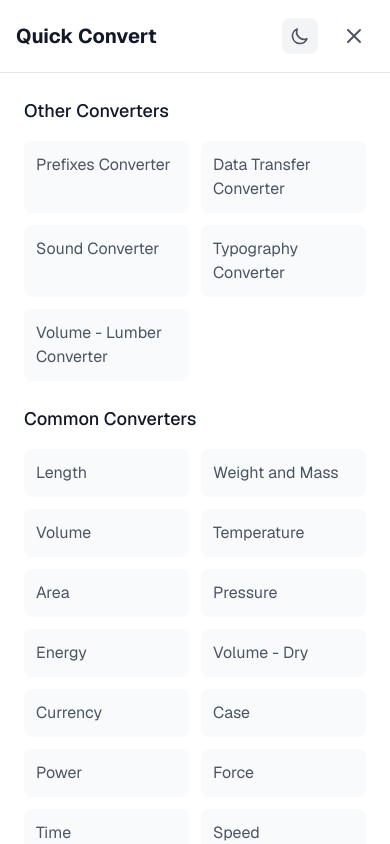
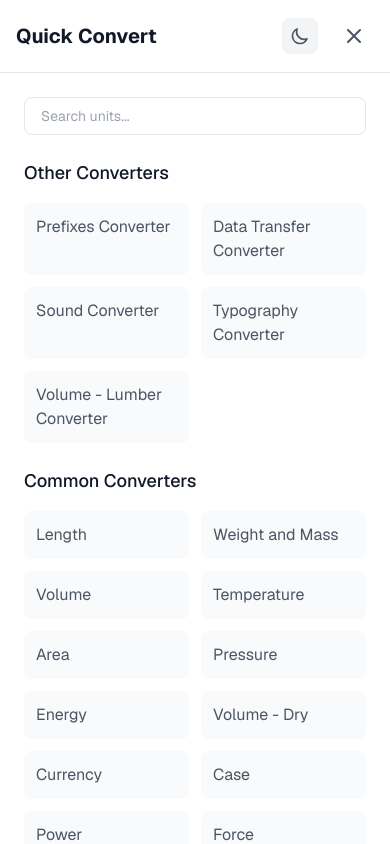
Before and after one commit to groschi24/QuickConvert, a Next.js app: page / in a window 390 px wide. Both pictures are taken after a click on the button 354 px from the left and 36 px from the top of the page. Shown: the top 844 px of the page. Built offline with nearby package versions, Linux system fonts and the light colour scheme.

Commit message:
add search to mobile

```diff
--- a/src/components/TopBar.tsx
+++ b/src/components/TopBar.tsx
@@ -55,6 +55,9 @@ export function TopBar() {
 
               <MenuItems className="absolute left-0 z-50 mt-2 max-h-[calc(100vh-6rem)] w-[500px] origin-top-left overflow-y-auto rounded-xl bg-white p-4 shadow-lg ring-1 ring-black ring-opacity-5 focus:outline-none dark:bg-[#151515] dark:ring-[#ffffff10]">
                 <div className="grid grid-cols-1 gap-6">
+                  <div className="mb-4 w-full">
+                    <UnitSearch />
+                  </div>
                   {categoryGroups.map((group) => (
                     <div key={group.name} className="space-y-3">
                       <h3 className="text-sm font-medium text-gray-900 dark:text-white">
@@ -150,6 +153,9 @@ export function TopBar() {
         </div>
         <div className="h-[calc(100vh-4rem)] overflow-y-auto bg-white p-6 dark:bg-[#151515]">
           <div className="relative space-y-6">
+            <div className="mb-6">
+              <UnitSearch />
+            </div>
             {categoryGroups.map((group) => (
               <div key={group.name} className="space-y-4">
                 <h3 className="text-lg font-medium text-gray-900 dark:text-white">
```
